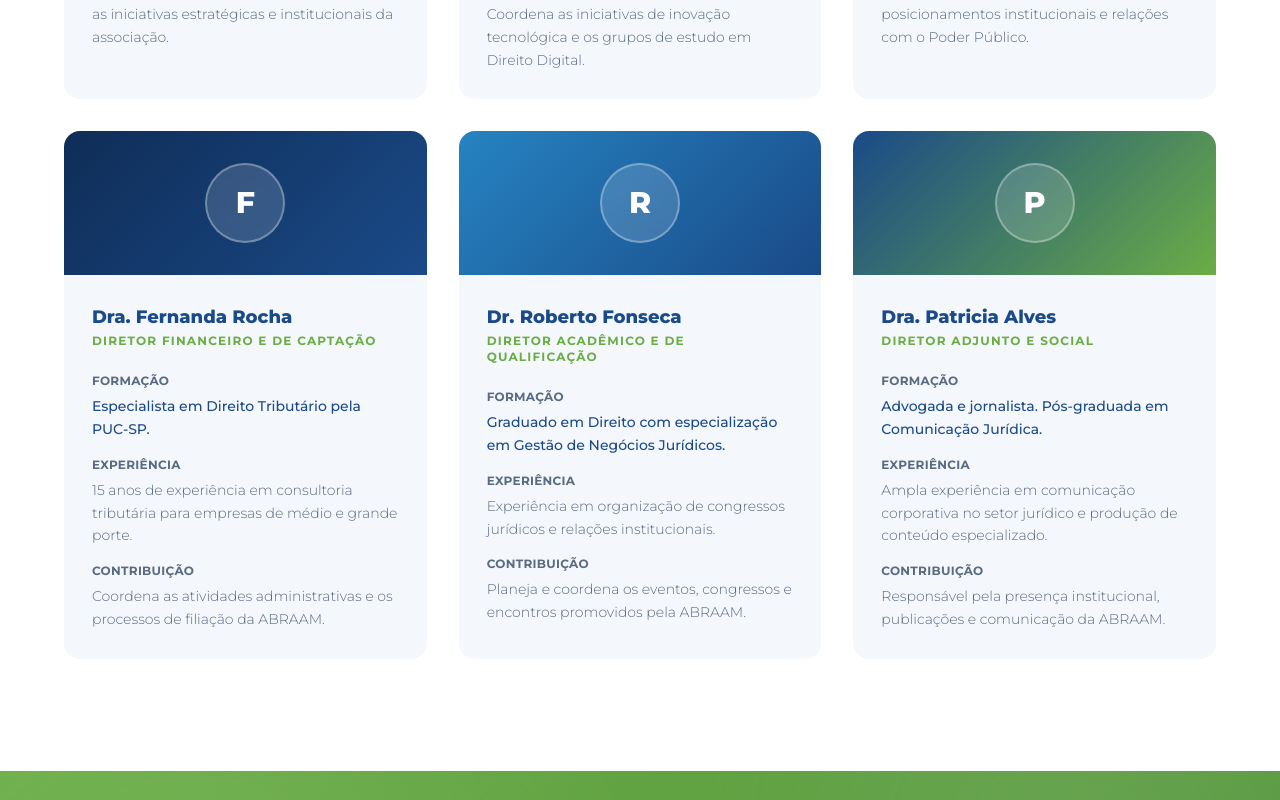
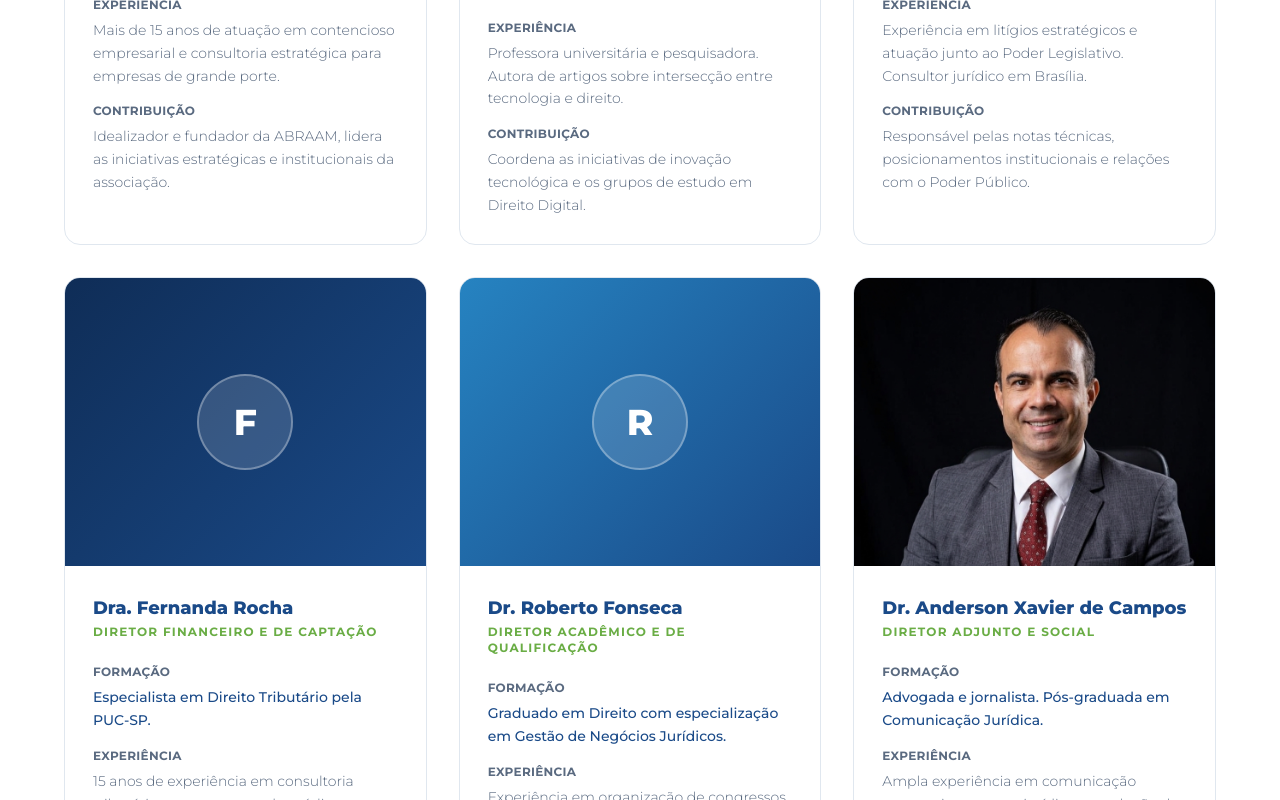
Before and after one commit to enzocampos/abraam-site, a Next.js app: page /diretoria in a window 1280 px wide. Shown: the part 1260-2060 px from the top of the page. Built offline with nearby package versions, Linux system fonts and the light colour scheme.

Commit message:
Inserindo imagens da Diretoria para testes

```diff
--- a/app/diretoria/page.tsx
+++ b/app/diretoria/page.tsx
@@ -1,10 +1,13 @@
 import Link from "next/link";
+import Image from "next/image";
 
 const board = [
   {
     name: "Dr. Silvio Melo",
     role: "Presidente",
     initial: "S",
+    photo: "/diretoria/DrSilvioMelo.jpeg",
+    photoPosition: "center 10%",
     formation: "Graduado em Direito pela USP. Pós-graduado em Direito Empresarial.",
     experience: "Mais de 15 anos de atuação em contencioso empresarial e consultoria estratégica para empresas de grande porte.",
     contribution: "Idealizador e fundador da ABRAAM, lidera as iniciativas estratégicas e institucionais da associação.",
@@ -13,6 +16,8 @@ const board = [
     name: "Dra. Ana Beatriz Lima",
     role: "Vice-Presidente",
     initial: "A",
+    photo: null,
+    photoPosition: "center",
     formation: "Mestre em Direito Digital pela FGV. Especialista em LGPD e Privacidade de Dados.",
     experience: "Professora universitária e pesquisadora. Autora de artigos sobre intersecção entre tecnologia e direito.",
     contribution: "Coordena as iniciativas de inovação tecnológica e os grupos de estudo em Direito Digital.",
@@ -21,6 +26,8 @@ const board = [
     name: "Dr. Carlos Andrade",
     role: "Diretor Jurídico e Compliance",
     initial: "C",
+    photo: null,
+    photoPosition: "center",
     formation: "Mestre em Direito Constitucional. Especialista em Direito Público.",
     experience: "Experiência em litígios estratégicos e atuação junto ao Poder Legislativo. Consultor jurídico em Brasília.",
     contribution: "Responsável pelas notas técnicas, posicionamentos institucionais e relações com o Poder Público.",
@@ -29,6 +36,8 @@ const board = [
     name: "Dra. Fernanda Rocha",
     role: "Diretor Financeiro e de Captação",
     initial: "F",
+    photo: null,
+    photoPosition: "center",
     formation: "Especialista em Direito Tributário pela PUC-SP.",
     experience: "15 anos de experiência em consultoria tributária para empresas de médio e grande porte.",
     contribution: "Coordena as atividades administrativas e os processos de filiação da ABRAAM.",
@@ -37,14 +46,18 @@ const board = [
     name: "Dr. Roberto Fonseca",
     role: "Diretor Acadêmico e de Qualificação",
     initial: "R",
+    photo: null,
+    photoPosition: "center",
     formation: "Graduado em Direito com especialização em Gestão de Negócios Jurídicos.",
     experience: "Experiência em organização de congressos jurídicos e relações institucionais.",
     contribution: "Planeja e coordena os eventos, congressos e encontros promovidos pela ABRAAM.",
   },
   {
-    name: "Dra. Patricia Alves",
+    name: "Dr. Anderson Xavier de Campos",
     role: "Diretor Adjunto e Social",
-    initial: "P",
+    initial: "A",
+    photo: "/diretoria/DrAndersonCampos.png",
+    photoPosition: "center 10%",
     formation: "Advogada e jornalista. Pós-graduada em Comunicação Jurídica.",
     experience: "Ampla experiência em comunicação corporativa no setor jurídico e produção de conteúdo especializado.",
     contribution: "Responsável pela presença institucional, publicações e comunicação da ABRAAM.",
@@ -114,16 +127,28 @@ export default function DiretoriaPage() {
             {board.map((member, index) => (
               <div
                 key={member.name}
-                className="bg-[#f4f7fb] rounded-2xl overflow-hidden hover:shadow-xl hover:-translate-y-1.5 transition-all duration-300 flex flex-col"
+                className="bg-white rounded-2xl overflow-hidden hover:shadow-xl hover:-translate-y-1.5 transition-all duration-300 flex flex-col border border-[#e0e7ef]"
               >
-                {/* Header banner */}
-                <div
-                  className="h-36 flex items-center justify-center relative"
-                  style={{ background: gradients[index % gradients.length] }}
-                >
-                  <div className="w-20 h-20 rounded-full bg-white/15 border-2 border-white/30 flex items-center justify-center text-white text-3xl font-extrabold backdrop-blur-sm">
-                    {member.initial}
-                  </div>
+                {/* Photo area */}
+                <div className="relative h-72 overflow-hidden">
+                  {member.photo ? (
+                    <Image
+                      src={member.photo}
+                      alt={member.name}
+                      fill
+                      className="object-cover"
+                      style={{ objectPosition: member.photoPosition ?? "center" }}
+                    />
+                  ) : (
+                    <div
+                      className="w-full h-full flex items-center justify-center"
+                      style={{ background: gradients[index % gradients.length] }}
+                    >
+                      <div className="w-24 h-24 rounded-full bg-white/15 border-2 border-white/30 flex items-center justify-center text-white text-4xl font-extrabold">
+                        {member.initial}
+                      </div>
+                    </div>
+                  )}
                 </div>
 
                 {/* Content */}
@@ -153,7 +178,6 @@ export default function DiretoriaPage() {
                       <p className="text-[#5a6a80] font-light leading-relaxed">{member.contribution}</p>
                     </div>
                   </div>
-
                 </div>
               </div>
             ))}
```
Also changed, not shown: public/diretoria/DrAndersonCampos.png (added), public/diretoria/DrSilvioMelo.jpeg (added).
